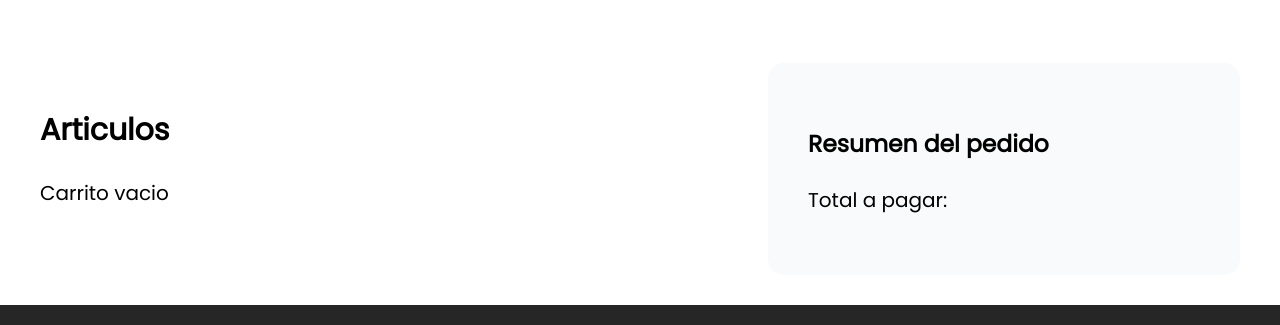
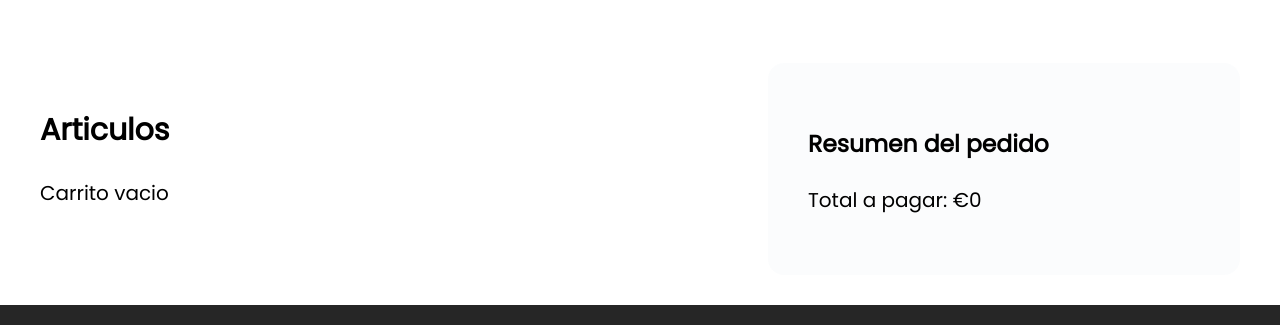
Before and after one commit to danielmateu/guitarla-next, a Next.js app: page /carrito in a window 1280 px wide. Shown: the part 327-652 px from the top of the page. Built offline with nearby package versions, Linux system fonts and the light colour scheme; a web font is replaced by a local one.

Commit message:
Calculo del total del pedido

```diff
--- a/pages/carrito.js
+++ b/pages/carrito.js
@@ -5,7 +5,16 @@
 
 
 
-const carrito = ({ carrito, actualizarCantidad }) => {
+
+const Carrito = ({ carrito, actualizarCantidad }) => {
+
+    const [total, setTotal] = useState(0);
+
+    useEffect(() => {
+        const calculoTotal = carrito.reduce((total, producto) => total + (producto.cantidad * producto.precio), 0);
+        setTotal(calculoTotal);
+    }, [carrito])
+
     return (
 
         <Layout title="Carrito de compras">
@@ -58,7 +67,7 @@
 
                     <aside className={styles.resumen}>
                         <h3>Resumen del pedido</h3>
-                        <p>Total a pagar: </p>
+                        <p>Total a pagar: €{total}</p>
                     </aside>
                 </div>
             </main>
@@ -68,4 +77,4 @@
     )
 }
 
-export default carrito
+export default Carrito
--- a/styles/carrito.module.css
+++ b/styles/carrito.module.css
@@ -69,12 +69,13 @@
 }
 
 .resumen{
-    background-color: #f9fafb;
+    background-color: #f9fafb98;
     border-radius: 16px;
     -webkit-border-radius: 16px;
     -moz-border-radius: 16px;
     -ms-border-radius: 16px;
     -o-border-radius: 16px;
     padding: 4rem;
-
+    position: sticky;
+    top: 3rem
 }
```
